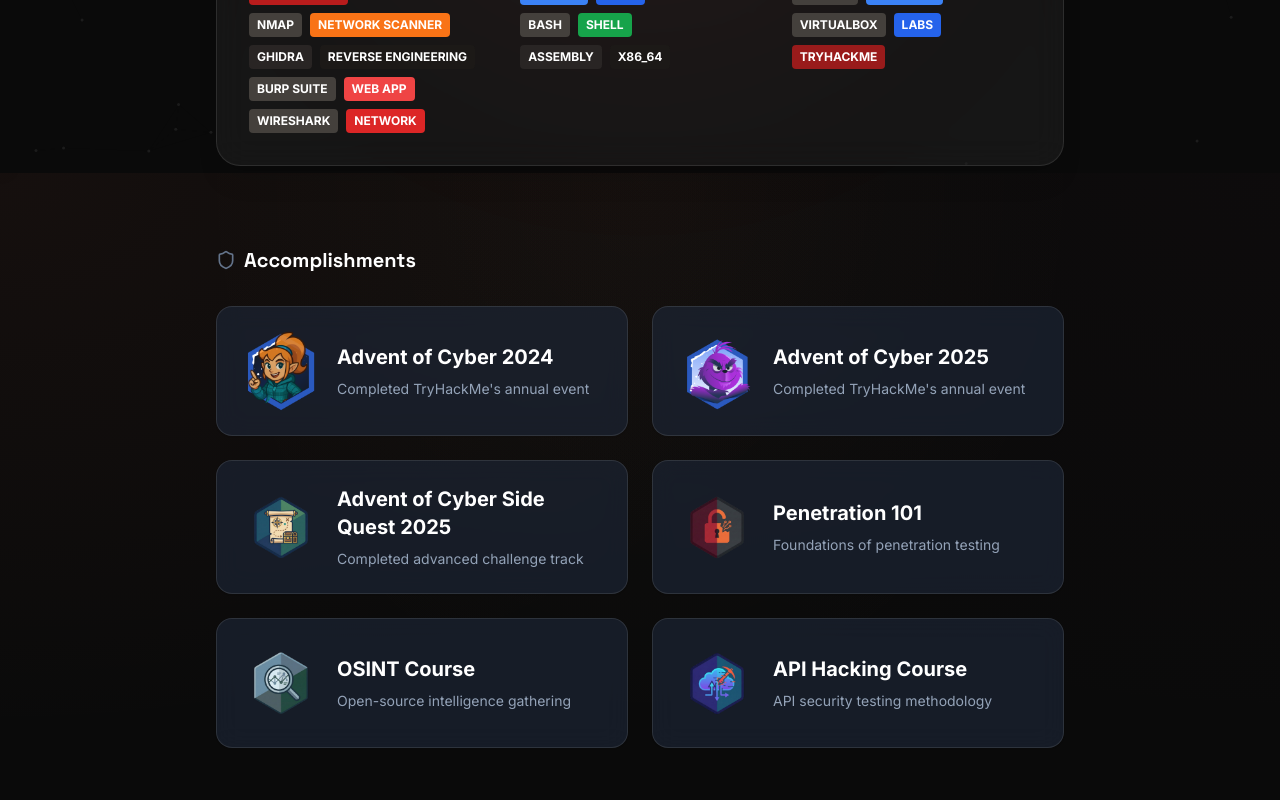
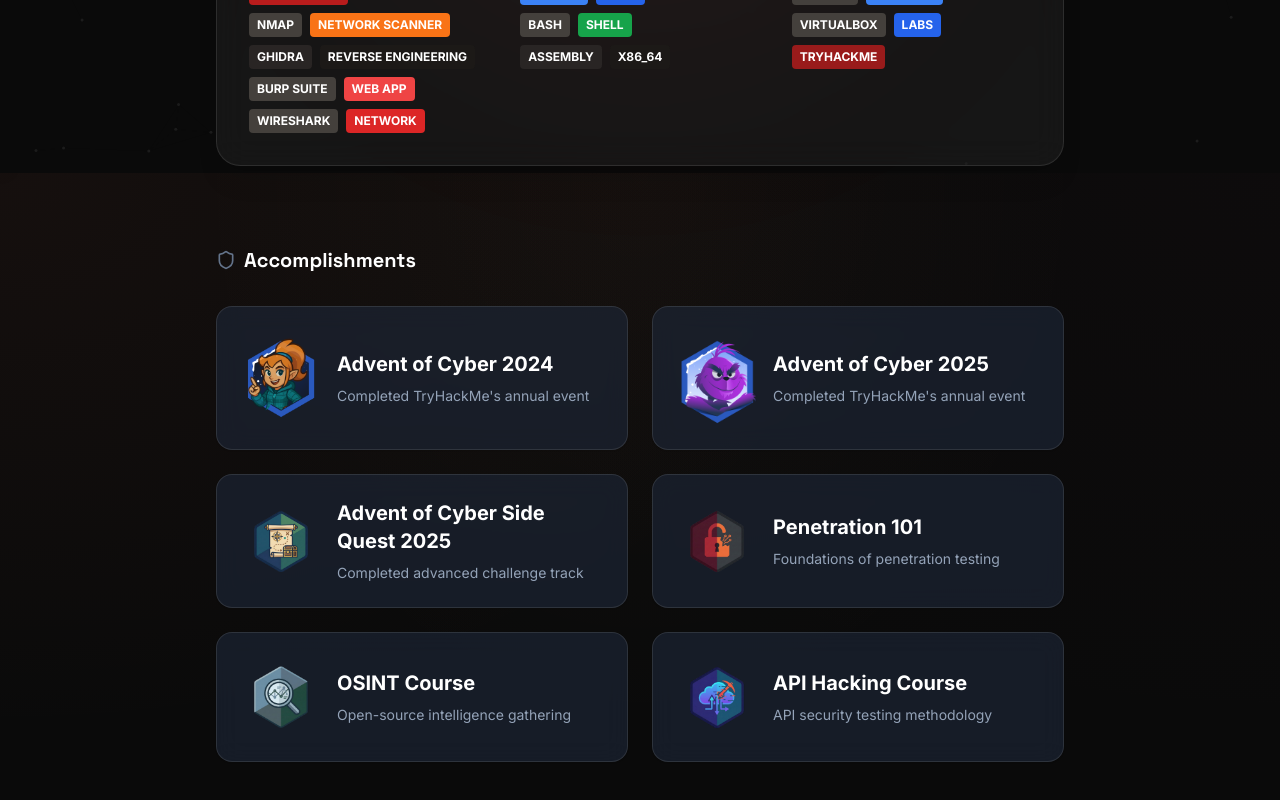
Before and after one commit to id-root/portfolio, a Next.js app: page /about in a window 1280 px wide. Shown: the part 627-1427 px from the top of the page. Built offline with nearby package versions, Linux system fonts and the light colour scheme.

Commit message:
Update page.tsx

```diff
--- a/src/app/about/page.tsx
+++ b/src/app/about/page.tsx
@@ -1,5 +1,6 @@
 import { Navbar } from "@/components/navbar";
-import { Terminal, Cpu, Network, Shield } from "lucide-react";
+import { Shield } from "lucide-react";
+import Image from "next/image"; // Import the Next.js Image component
 
 export default function AboutPage() {
     return (
@@ -128,7 +129,14 @@
 
                     <div className="grid md:grid-cols-2 gap-6">
                         <div className="glass-card p-6 rounded-2xl border-l-4 border-red-500 flex items-center gap-4">
-                            <img src="/badges/aoc2024.png" alt="Advent of Cyber 2024" className="w-20 h-20 object-contain flex-shrink-0" />
+                            <Image
+                                src="/badges/aoc2024.png"
+                                alt="Advent of Cyber 2024"
+                                width={80}
+                                height={80}
+                                className="object-contain flex-shrink-0"
+                                unoptimized
+                            />
                             <div className="flex-1">
                                 <div className="text-xl font-bold text-stone-900 dark:text-white mb-2">Advent of Cyber 2024</div>
                                 <div className="text-sm text-stone-600 dark:text-slate-400">Completed TryHackMe&apos;s annual event</div>
@@ -136,7 +144,14 @@
                         </div>
 
                         <div className="glass-card p-6 rounded-2xl border-l-4 border-red-500 flex items-center gap-4">
-                            <img src="/badges/aoc2025.png" alt="Advent of Cyber 2025" className="w-20 h-20 object-contain flex-shrink-0" />
+                            <Image
+                                src="/badges/aoc2025.png"
+                                alt="Advent of Cyber 2025"
+                                width={80}
+                                height={80}
+                                className="object-contain flex-shrink-0"
+                                unoptimized
+                            />
                             <div className="flex-1">
                                 <div className="text-xl font-bold text-stone-900 dark:text-white mb-2">Advent of Cyber 2025</div>
                                 <div className="text-sm text-stone-600 dark:text-slate-400">Completed TryHackMe&apos;s annual event</div>
@@ -144,7 +159,14 @@
                         </div>
 
                         <div className="glass-card p-6 rounded-2xl border-l-4 border-red-500 flex items-center gap-4">
-                            <img src="/badges/sidequest.png" alt="Side Quest 2025" className="w-20 h-20 object-contain flex-shrink-0" />
+                            <Image
+                                src="/badges/sidequest.png"
+                                alt="Side Quest 2025"
+                                width={80}
+                                height={80}
+                                className="object-contain flex-shrink-0"
+                                unoptimized
+                            />
                             <div className="flex-1">
                                 <div className="text-xl font-bold text-stone-900 dark:text-white mb-2">Advent of Cyber Side Quest 2025</div>
                                 <div className="text-sm text-stone-600 dark:text-slate-400">Completed advanced challenge track</div>
@@ -152,7 +174,14 @@
                         </div>
 
                         <div className="glass-card p-6 rounded-2xl border-l-4 border-red-500 flex items-center gap-4">
-                            <img src="/badges/pentest101.png" alt="Penetration 101" className="w-20 h-20 object-contain flex-shrink-0" />
+                            <Image
+                                src="/badges/pentest101.png"
+                                alt="Penetration 101"
+                                width={80}
+                                height={80}
+                                className="object-contain flex-shrink-0"
+                                unoptimized
+                            />
                             <div className="flex-1">
                                 <div className="text-xl font-bold text-stone-900 dark:text-white mb-2">Penetration 101</div>
                                 <div className="text-sm text-stone-600 dark:text-slate-400">Foundations of penetration testing</div>
@@ -160,7 +189,14 @@
                         </div>
 
                         <div className="glass-card p-6 rounded-2xl border-l-4 border-red-500 flex items-center gap-4">
-                            <img src="/badges/osint.png" alt="OSINT Course" className="w-20 h-20 object-contain flex-shrink-0" />
+                            <Image
+                                src="/badges/osint.png"
+                                alt="OSINT Course"
+                                width={80}
+                                height={80}
+                                className="object-contain flex-shrink-0"
+                                unoptimized
+                            />
                             <div className="flex-1">
                                 <div className="text-xl font-bold text-stone-900 dark:text-white mb-2">OSINT Course</div>
                                 <div className="text-sm text-stone-600 dark:text-slate-400">Open-source intelligence gathering</div>
@@ -168,7 +204,14 @@
                         </div>
 
                         <div className="glass-card p-6 rounded-2xl border-l-4 border-red-500 flex items-center gap-4">
-                            <img src="/badges/apihacking.png" alt="API Hacking" className="w-20 h-20 object-contain flex-shrink-0" />
+                            <Image
+                                src="/badges/apihacking.png"
+                                alt="API Hacking"
+                                width={80}
+                                height={80}
+                                className="object-contain flex-shrink-0"
+                                unoptimized
+                            />
                             <div className="flex-1">
                                 <div className="text-xl font-bold text-stone-900 dark:text-white mb-2">API Hacking Course</div>
                                 <div className="text-sm text-stone-600 dark:text-slate-400">API security testing methodology</div>
@@ -177,7 +220,6 @@
                     </div>
                 </section>
 
-
             </main>
         </div>
     );
```
